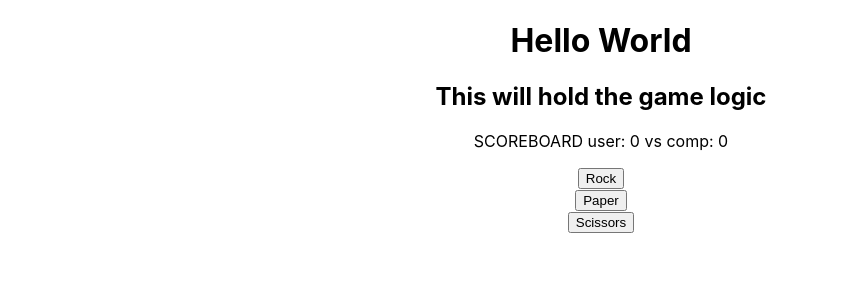
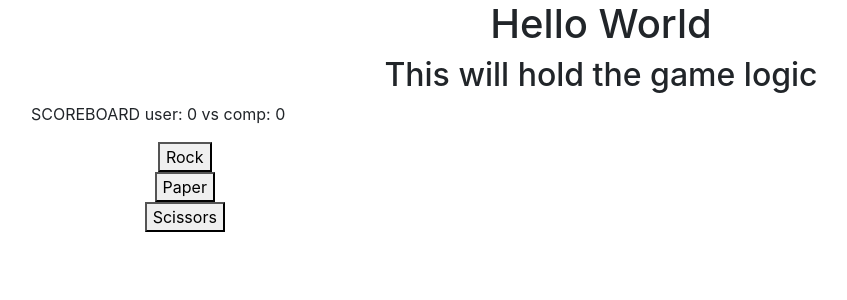
Before and after one commit to CodyBonsma/rock-paper-scissors, a React (Create React App) app: page / in a window 1280 px wide. Shown: the top 300 px of the page, without its empty margins (39-886 px from the left). Built offline with nearby package versions, Linux system fonts and the light colour scheme.

Commit message:
added bootstrap

```diff
--- a/package.json
+++ b/package.json
@@ -6,7 +6,9 @@
     "@testing-library/jest-dom": "^5.11.6",
     "@testing-library/react": "^11.2.2",
     "@testing-library/user-event": "^12.5.0",
+    "bootstrap": "^4.5.3",
     "react": "^17.0.1",
+    "react-bootstrap": "^1.4.0",
     "react-dom": "^17.0.1",
     "react-scripts": "4.0.1",
     "web-vitals": "^0.2.4"
--- a/src/game/Game.jsx
+++ b/src/game/Game.jsx
@@ -1,4 +1,5 @@
 import React, { useEffect, useState } from "react";
+import "bootstrap/dist/css/bootstrap.css";
 
 const Game = () => {
   const [userCount, setUserCount] = useState("");
@@ -44,53 +45,33 @@ const Game = () => {
         console.log("Nothing to report");
     }
 
-    if (type === computerPlay) {
-      console.log("It's a draw");
-    } else if (type === "R" && computerPlay === "P") {
-      console.log("Paper beats rock");
-      setCompCount(compCount + 1);
-    } else if (type === "R" && computerPlay === "S") {
-      console.log("Rock beats scissors");
-      setUserCount(userCount + 1);
-    } else if (type === "P" && computerPlay === "R") {
-      console.log("Paper beats rock");
-      setUserCount(userCount + 1);
-    } else if (type === "P" && computerPlay === "S") {
-      console.log("Scissors cut paper");
-      setCompCount(compCount + 1);
-    } else if (type === "S" && computerPlay === "P") {
-      console.log("Scissors cut paper");
-      setUserCount(userCount + 1);
-    } else if (type === "S" && computerPlay === "R") {
-      console.log("Rock smashes scissors");
-      setCompCount(compCount + 1);
-    } else {
-      console.log("please choose a valid option");
-    }
+
   };
 
   return (
     <div className="container">
       <h2>This will hold the game logic</h2>
       <div className="innerContainer">
+          <div className="row">
         <p>
           SCOREBOARD user: {userCount} vs comp: {compCount}
         </p>
       </div>
-      <div className="button rock">
+      <div className="button rock col-sm-3">
         <button value="R" onClick={(e) => gameRound(e.target.value)}>
           Rock
         </button>
       </div>
-      <div className="button paper">
+      <div className="button paper col-sm-3">
         <button value="P" onClick={(e) => gameRound(e.target.value)}>
           Paper
         </button>
       </div>
-      <div className="button scissor">
+      <div className="button scissor col-sm-3">
         <button value="S" onClick={(e) => gameRound(e.target.value)}>
           Scissors
         </button>
+      </div>
       </div>
     </div>
   );
```
Also changed, not shown: 2 other files (tests, documents, lock files or other folders).
